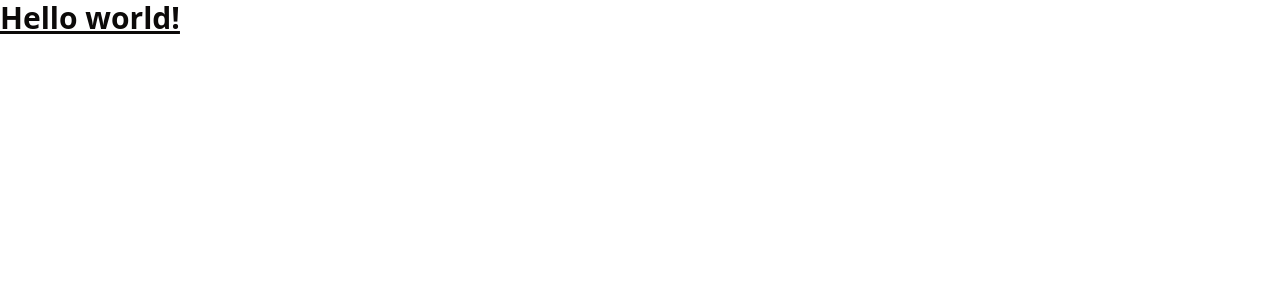
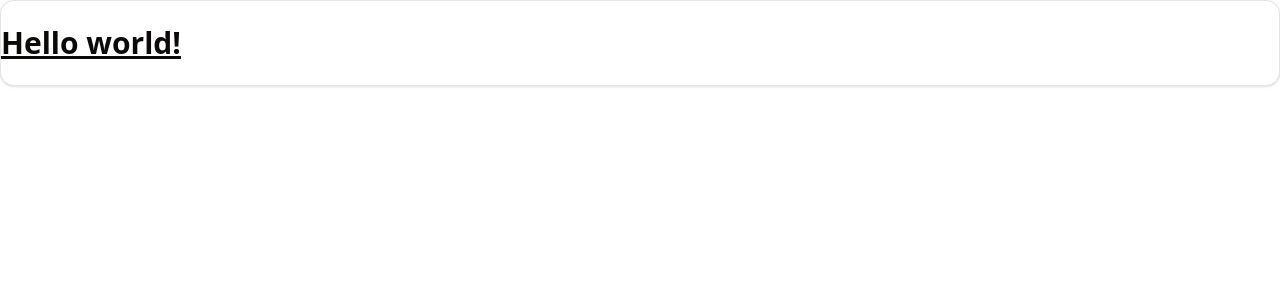
Before and after one commit to Stephen-Hearthware/garden-gate, a Next.js app: page / in a window 1280 px wide. Shown: the top 300 px of the page. Built offline with nearby package versions, Linux system fonts and the light colour scheme.

Commit message:
prove shadcn card on home page

```diff
--- a/src/app/page.tsx
+++ b/src/app/page.tsx
@@ -1,7 +1,11 @@
+import { Card } from "@/components/ui/card";
+
 export default function Home() {
   return (
+    <Card>
     <h1 className="text-3xl font-bold underline">
       Hello world!
     </h1>
+    </Card>
   )
 }
```
